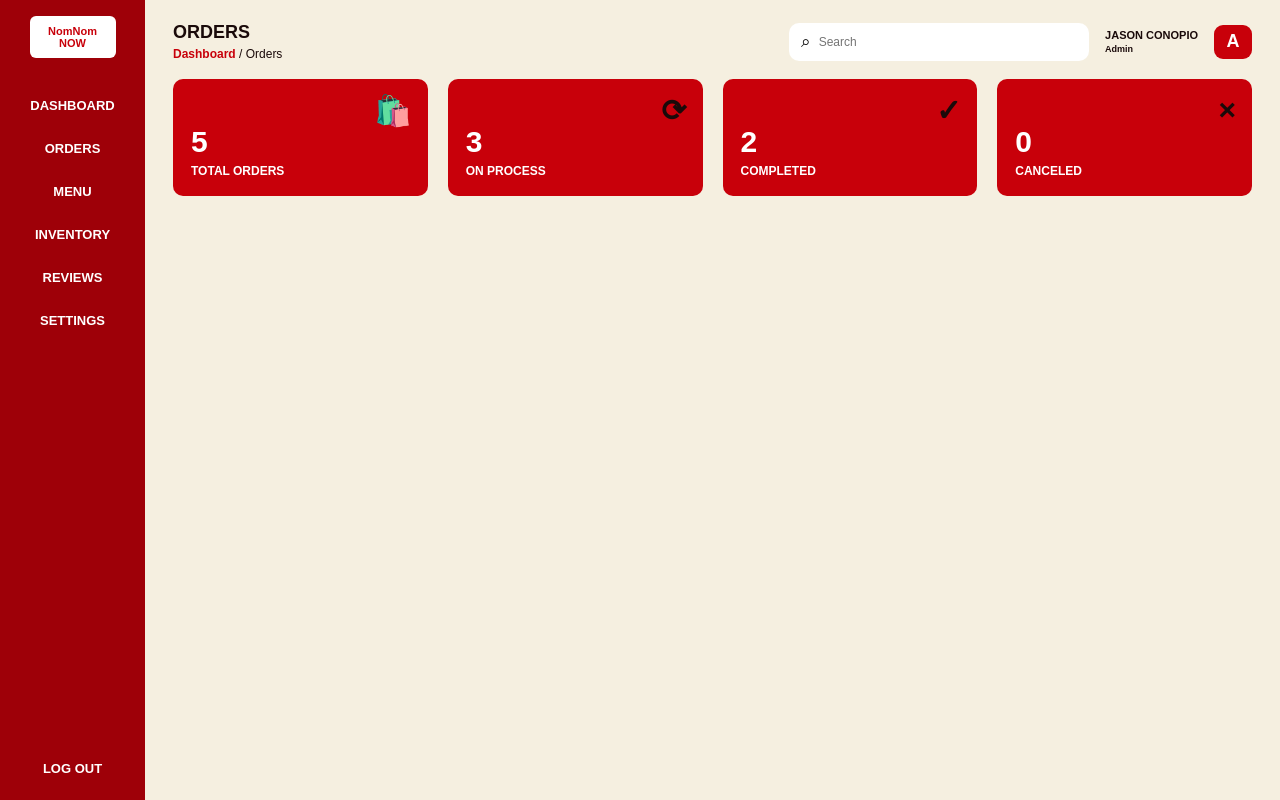
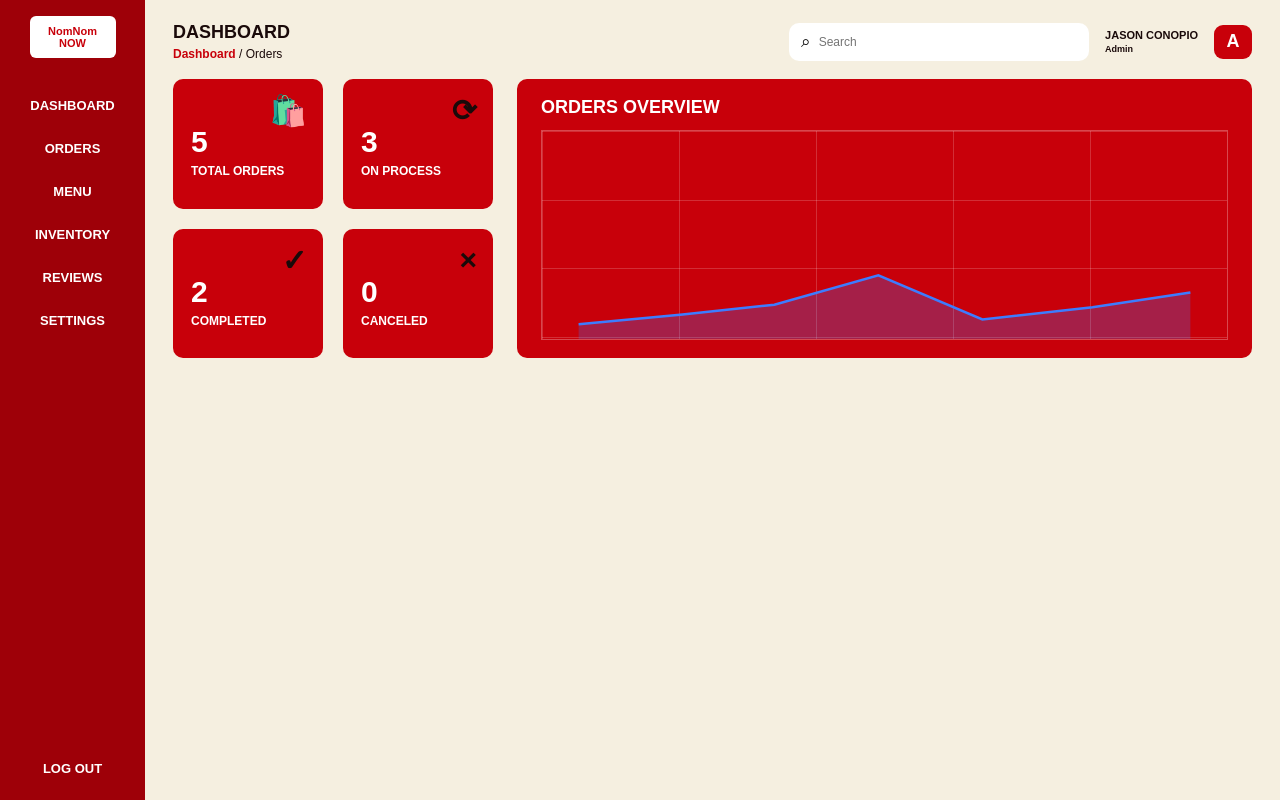
Before and after one commit to phebsv/REACTJS-Simple-Food-Ordering-System, a React (Vite) app in the folder food-ordering-system/: page /admin/dashboard in a window 1280 px wide. Built offline with nearby package versions, Linux system fonts and the light colour scheme; the HTML template or start-up script is replaced by a standard one.

Commit message:
feat: add admin orders overview chart placeholder

```diff
--- a/food-ordering-system/src/pages/AdminDashboard.jsx
+++ b/food-ordering-system/src/pages/AdminDashboard.jsx
@@ -171,7 +171,7 @@ const orders = [
                   color: C.text,
                 }}
               >
-                ORDERS
+                DASHBOARD
               </h1>
 
               <p
@@ -266,13 +266,21 @@ const orders = [
             </div>
           </header>
 
-        {/* Order Summary Cards */}
+{/* Cards and Chart */}
 <section
   style={{
     display: "grid",
-                gridTemplateColumns: "repeat(4, 1fr)",
+    gridTemplateColumns: "320px 1fr",
+    gap: "24px",
+    marginBottom: "24px",
+  }}
+>
+  {/* Order Summary Cards */}
+  <div
+    style={{
+      display: "grid",
+      gridTemplateColumns: "1fr 1fr",
       gap: "20px",
-                marginBottom: "24px",
     }}
   >
     {orderStats.map((stat) => (
@@ -322,6 +330,86 @@ const orders = [
         </p>
       </div>
     ))}
+  </div>
+
+  {/* Orders Overview Chart Placeholder */}
+  <div
+    style={{
+      backgroundColor: C.red,
+      borderRadius: "10px",
+      padding: "18px 24px",
+      color: C.white,
+      boxSizing: "border-box",
+    }}
+  >
+    <h2
+      style={{
+        margin: "0 0 12px",
+        fontSize: "18px",
+        fontWeight: "900",
+      }}
+    >
+      ORDERS OVERVIEW
+    </h2>
+
+    <div
+      style={{
+        height: "210px",
+        border: "1px solid rgba(255,255,255,0.28)",
+        position: "relative",
+        overflow: "hidden",
+      }}
+    >
+      {[0, 1, 2, 3].map((line) => (
+        <div
+          key={`horizontal-${line}`}
+          style={{
+            position: "absolute",
+            left: 0,
+            right: 0,
+            top: `${line * 33}%`,
+            borderTop: "1px solid rgba(255,255,255,0.18)",
+          }}
+        />
+      ))}
+
+      {[0, 1, 2, 3, 4, 5].map((line) => (
+        <div
+          key={`vertical-${line}`}
+          style={{
+            position: "absolute",
+            top: 0,
+            bottom: 0,
+            left: `${line * 20}%`,
+            borderLeft: "1px solid rgba(255,255,255,0.18)",
+          }}
+        />
+      ))}
+
+      <svg
+        viewBox="0 0 500 170"
+        style={{
+          width: "100%",
+          height: "100%",
+          position: "absolute",
+          left: 0,
+          top: 0,
+        }}
+      >
+        <polyline
+          points="0,158 85,150 160,142 245,118 330,154 420,144 500,132"
+          fill="none"
+          stroke="#3d7cff"
+          strokeWidth="2"
+        />
+
+        <polygon
+          points="0,158 85,150 160,142 245,118 330,154 420,144 500,132 500,170 0,170"
+          fill="rgba(61,124,255,0.25)"
+        />
+      </svg>
+    </div>
+  </div>
 </section>
         </main>
       </div>
```
Lines whose indentation alone changed are shown as unchanged.
